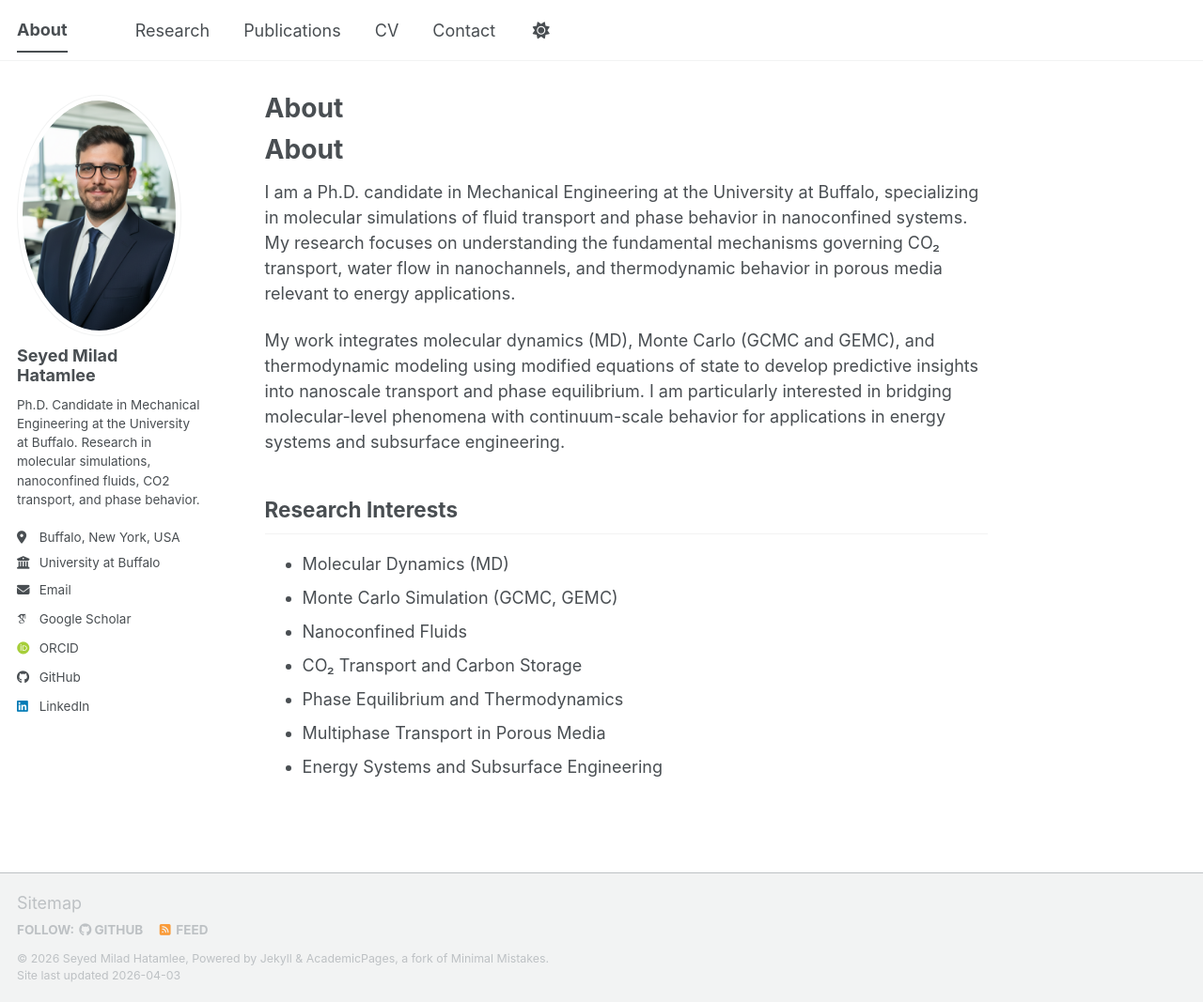
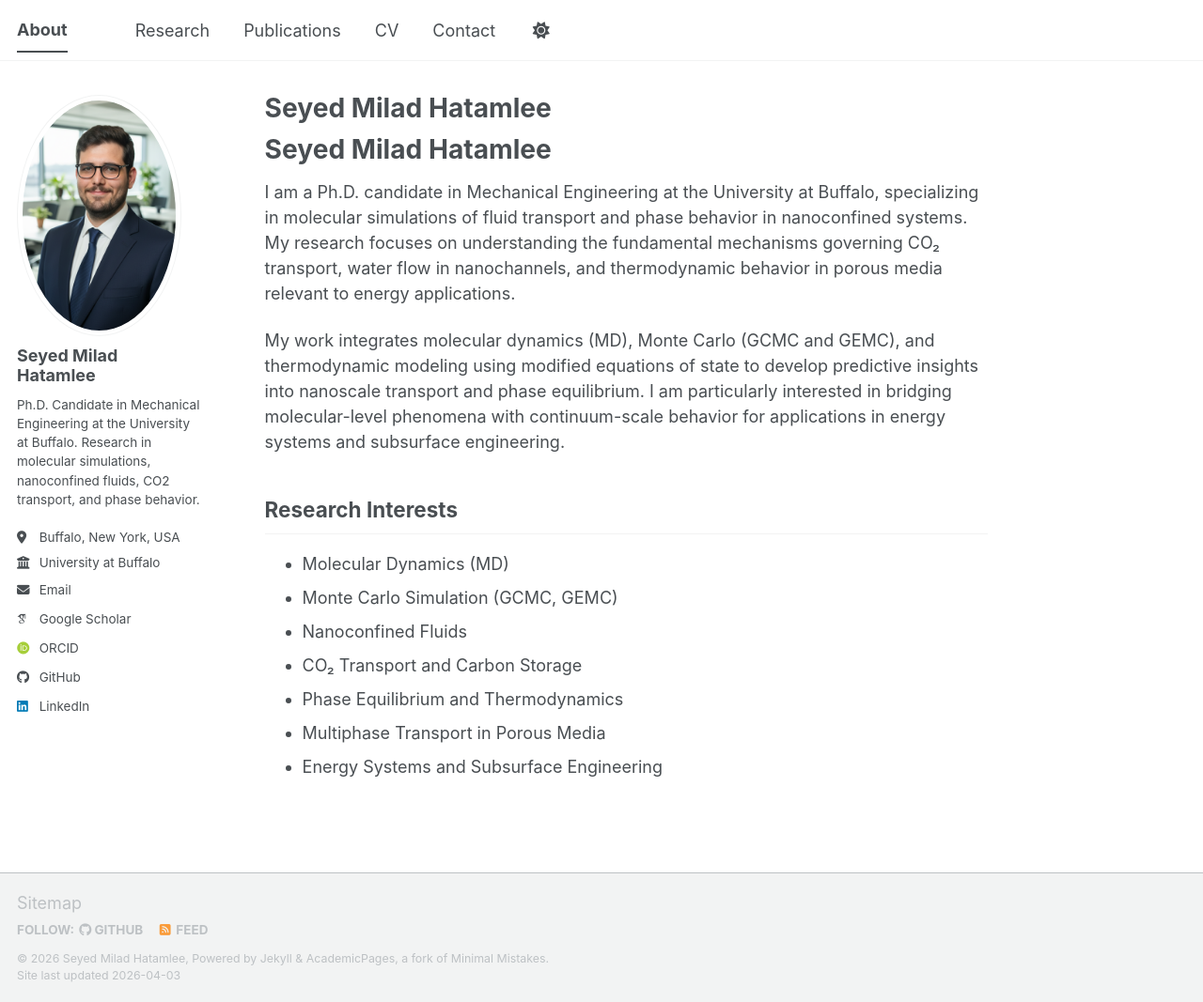
Before and after one commit to miladhtml/miladhatamlee.github.io, a Jekyll site: the page built from _pages/about.md, in a window 1280 px wide and 1067 px high. Shown: the whole window at 94% size. Built offline with Jekyll 4.4.1, drawn with Linux system fonts in a browser that asks for light colours; some web fonts are replaced; a script bundle is joined from its source files by our own code; library files that are not in the unit come from our copies; our own code applies the rules of GitHub Pages for plain Markdown files.

Commit message:
Revise About section with personal details
Updated the 'About' section with personal information.

```diff
--- a/_pages/about.md
+++ b/_pages/about.md
@@ -5,7 +5,7 @@ permalink: /
 author_profile: true
 ---
 
-# About
+# Seyed Milad Hatamlee
 
 I am a Ph.D. candidate in Mechanical Engineering at the University at Buffalo, specializing in molecular simulations of fluid transport and phase behavior in nanoconfined systems. My research focuses on understanding the fundamental mechanisms governing CO₂ transport, water flow in nanochannels, and thermodynamic behavior in porous media relevant to energy applications.
 
```
